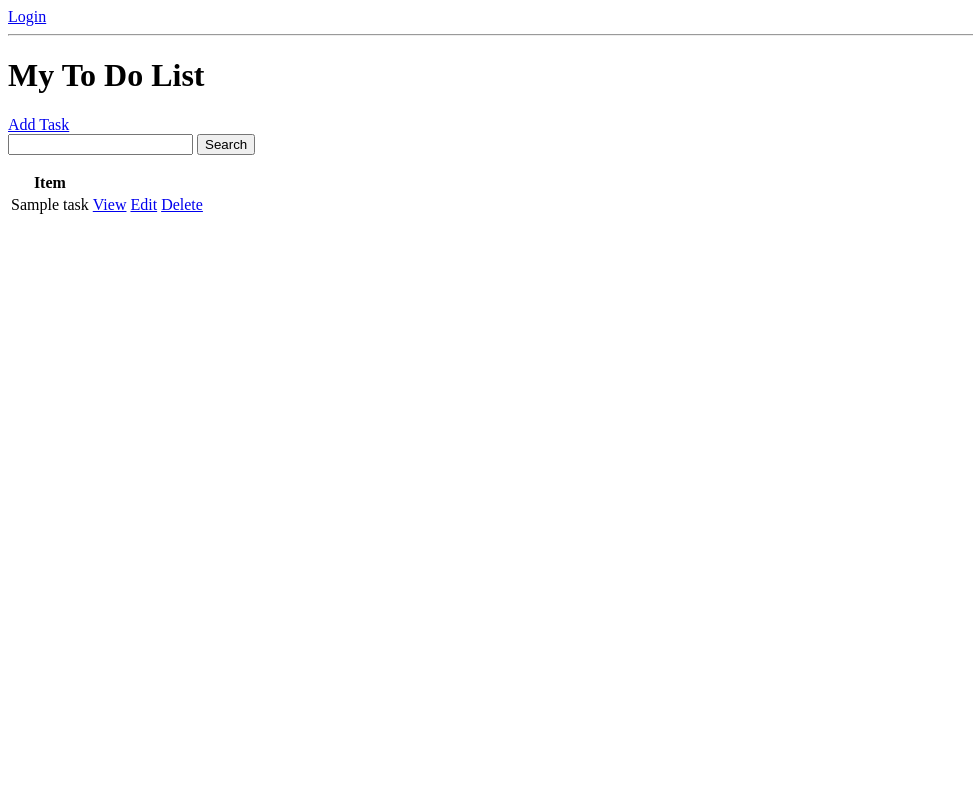
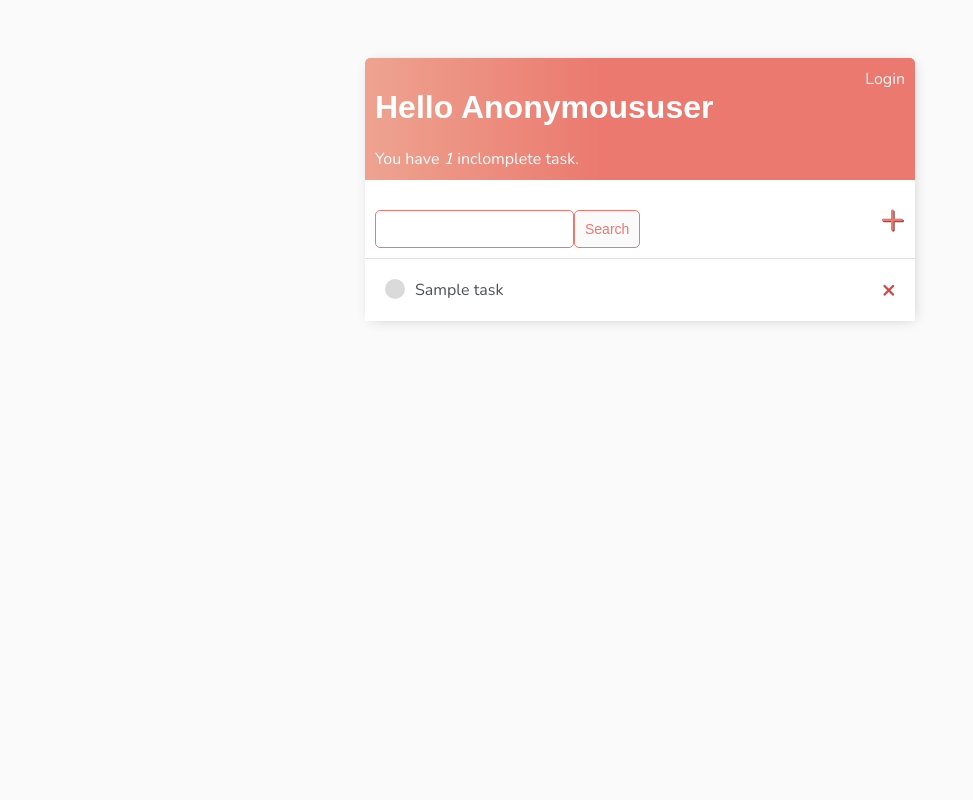
Before and after one commit to CharginChuck/todo_list_django, a Django app: template base/templates/base/task_list.html in a window 1280 px wide. Shown: the whole page, without its empty margins (0-973 px from the left). Run offline with Django 4.2, Linux system fonts and the light colour scheme; the template is opened without the code that fills it: most values are stand-ins (such as "Sample title", 1, 10 or a date in 2020).

Commit message:
added styling to all html pages

```diff
--- /dev/null
+++ b/base/templates/base/main.html
@@ -0,0 +1,156 @@
+<!DOCTYPE html>
+<html>
+<head>
+    <meta charset='utf-8'>
+    <meta http-equiv='X-UA-Compatible' content='IE=edge'>
+    <title>To Do List</title>
+    <meta name='viewport' content='width=device-width, initial-scale=1'>
+    <link rel='stylesheet' type='text/css' media='screen' href='main.css'>
+    <link rel="preconnect" href="https://fonts.googleapis.com">
+
+    <link rel="preconnect" href="https://fonts.gstatic.com" crossorigin>
+    <link href="https://fonts.googleapis.com/css2?family=Nunito:wght@200&display=swap" rel="stylesheet">
+
+    <script src='main.js'></script>
+
+    <style>
+        body{
+            background-color: #FAFAFA;
+            font-family: 'Nunito', sans-serif;
+            padding-top: 50px;
+        }
+
+
+        h1,
+        h2,
+        h3,
+        h4,
+        h5,
+        h6
+            {
+                font-family: 'Raleway', sans-serif;
+        }
+
+        a,
+        p {
+            color: #4b5156;
+        }
+
+
+        .container{
+            max-width: 550px;
+            margin: auto;
+            background-color: #FFF;
+            -webkit-box-shadow: 2px 2px 13px -4px rgba(0,0,0,0.21);
+            box-shadow: 2px 2px 13px -4px rgba(0,0,0,0.21);
+        }
+
+
+        .header-bar {
+            display: flex;
+            justify-content: space-between;
+            color: #fff;
+            padding: 10px;
+            border-radius: 5px 5px 0 0;
+            background: linear-gradient(90deg, #EEA390 0%, #EB796F 43%, #EB796F 100%);
+        }
+
+        .header-bar a {
+            color: rgb(247,247,247);
+            text-decoration: none;
+        }
+
+        .task-wrapper {
+            display: flex;
+            align-items: center;
+            justify-content: space-between;
+            padding: 20px;
+            background-color: #fff;
+            border-top: 1px solid rgb(226,226,226);
+        }
+
+        .task-title {
+            display: flex;
+        }
+
+        .task-title a {
+            text-decoration: none;
+            color: #4b5156;
+            margin-left: 10px;
+        }
+
+        .task-complete-icon {
+            height: 20px;
+            width: 20px;
+            background-color: rgb(105,192,105);
+            border-radius: 50%;
+        }
+
+        .task-incomplete-icon {
+            height: 20px;
+            width: 20px;
+            background-color: rgb(218,218,218);
+            border-radius: 50%;
+        }
+
+        .delete-link {
+            text-decoration: none;
+            font-weight: 900;
+            color: #cf4949;
+            font-size: 22px;
+            line-height: 0;
+        }
+
+        #search-add-wrapper {
+            display: flex;
+            justify-content: space-between;
+            align-items: center;
+            padding: 10px;
+        }
+
+        #add-link {
+            color: #EB796F;
+            text-decoration: none;
+            font-size: 42px;
+            text-shadow: 1px 1px #81413b;
+        }
+
+        input[type=text],
+        input[type=password],
+        textarea {
+            border: 1px solid #EB796F;
+            border-radius: 5px;
+            padding: 10px;
+            width: 90%;
+        }
+
+        label {
+            padding-top: 10px !important;
+            display: block;
+        }
+
+        .button {
+            border: 1px solid #EB796F;
+            background-color: #FAFAFA;
+            color: #EB796F;
+            padding: 10px;
+            font-size: 14px;
+            border-radius: 5px;
+            cursor: pointer;
+            text-decoration: none;
+        }
+
+        .card-body {
+            padding: 20px;
+        }
+
+    </style>
+</head>
+    <body>
+        <div class="container">
+            {% block content %}
+
+            {% endblock content %}
+        </div>
+    </body>
+    </html>
--- a/base/templates/base/task_list.html
+++ b/base/templates/base/task_list.html
@@ -1,35 +1,65 @@
+{% extends 'base/main.html' %}
+{% block content %}
+
+
+<div class="header-bar">
+    <div>
+        <h1>Hello {{request.user|title}}</h1>
+        <h3style="margin:0">You have <i>{{count}}</i> inclomplete task{{count|pluralize}}.</h3style></h3>
+    </div>
+
     {% if request.user.is_authenticated %}
-<p>{{request.user}}</p>
     <a href="{% url 'logout' %}">Logout</a>
     {% else %}
     <a href="{% url 'login' %}">Login</a>
     {% endif %}
 
-<hr>
-<h1>My To Do List</h1>
+
+</div>
 
 
-<a href="{% url 'task-create' %}">Add Task</a>
 
-<form method="GET">
+<div id="search-add-wrapper">
+    <form method="GET" style="margin-top: 20px;display: flex;">
         <input type="text" name="search-area" value="{{search_input}}">
-    <input type="submit" value="Search">
+        <input class="button" type="submit" value="Search">
     </form>
+    <a id="add-link" href="{% url 'task-create' %}">&#x2b;</a>
+</div>
 
-<table>
-    <tr>
-        <th>Item</th>
-        <th></th>
-        <th></th>
-    </tr>
+
+
+
+
+
+
+
+<div class="task-items-wrapper">
     {% for task in tasks %}
-    <tr>
-        <td>{{task.title}}</td>
-        <td><a href="{% url 'task' task.id %}">View</a></td>
-        <td><a href="{% url 'task-update' task.id %}">Edit</a></td>
-        <td><a href="{% url 'task-delete' task.id %}">Delete</a></td>
-    </tr>
+        <div class="task-wrapper">
+            {% if task.complete  %}
+            <div class="task-title">
+                <div class="task-complete-icon"> </div>
+                <i><s><a href="{% url 'task-update' task.id %}">{{task}}</a></s></i>
+            </div>
+            <a class="delete-link" href="{% url 'task-delete' task.id %}">&#215;</a>
+            {% else %}
+            <div class="task-title">
+                <div class="task-incomplete-icon"> </div>
+                <a href="{% url 'task-update' task.id %}">{{task}}</a>
+            </div>
+            <a class="delete-link" href="{% url 'task-delete' task.id %}">&#215;</a>
+
+            {% endif %}
+
+        </div>
+
     {% empty %}
     <h3>No items in list</h3>
     {% endfor %}
-</table>
+</div>
+
+
+
+
+{% endblock content %}
```
Also changed, not shown: base/templates/base/login.html (+15 -7 lines), base/templates/base/register.html (+21 -9 lines), base/templates/base/task_confirm_delete.html (+16 -6 lines), base/templates/base/task_form.html (+19 -7 lines), db.sqlite3. Lines whose indentation alone changed are shown as unchanged.
